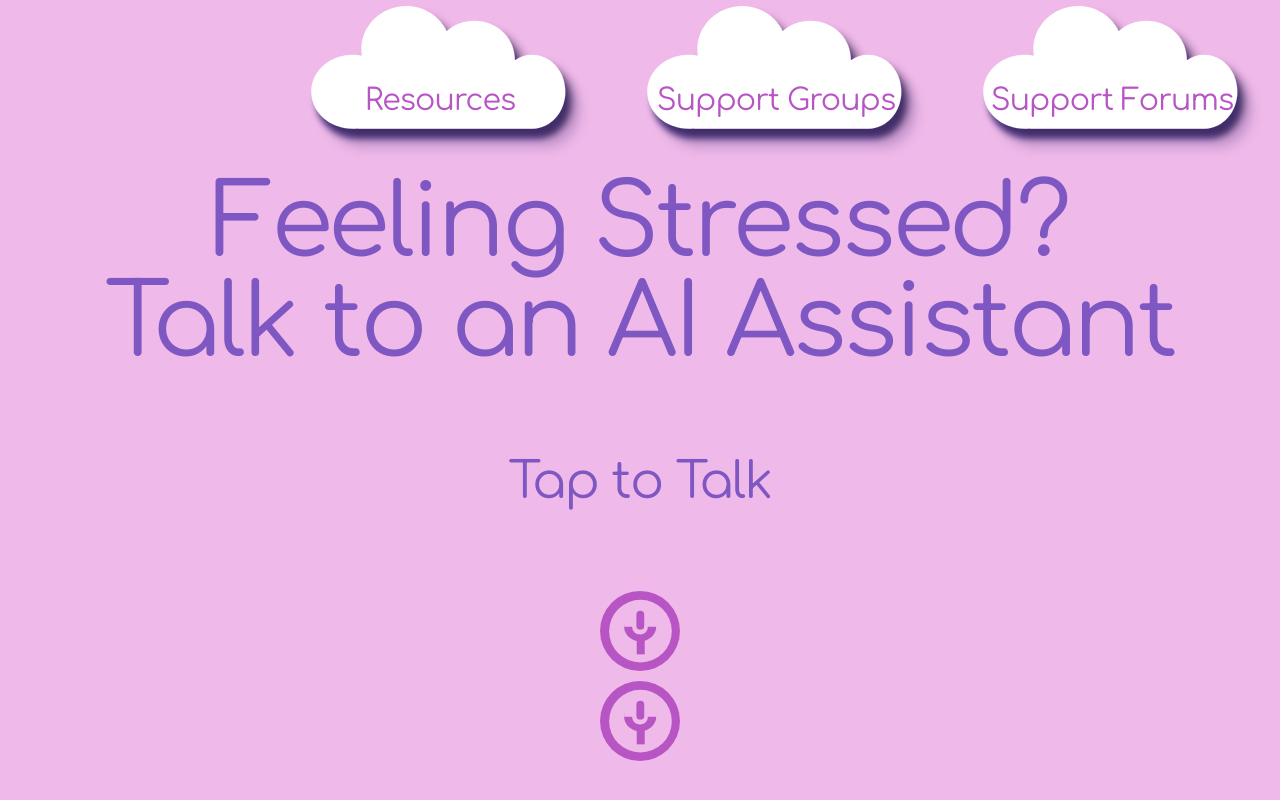
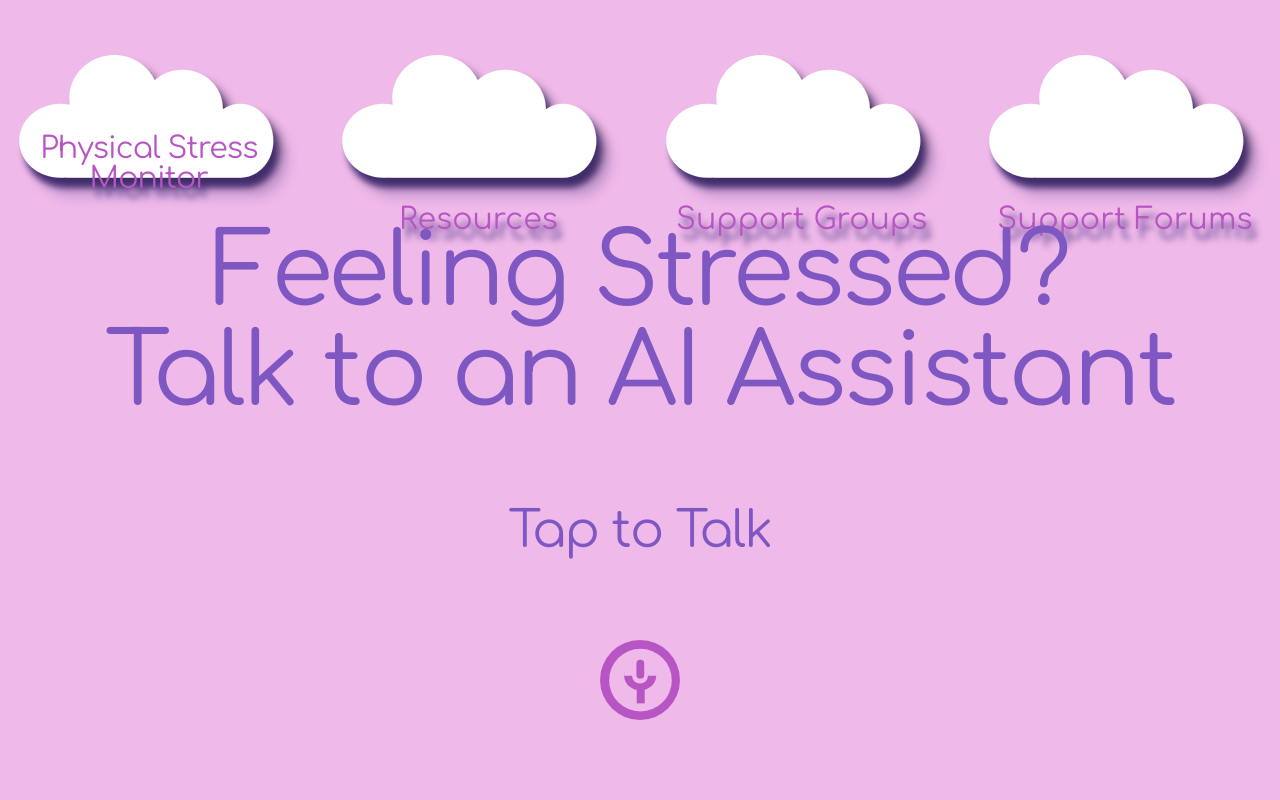
Before and after one commit to Chase-520/TritonHack, a Flask app: page /home in a window 1280 px wide; the page is wider, and only the part inside the window is pictured. Run offline with Flask 3, Linux system fonts and the light colour scheme.

Commit message:
Update HomePage.html

```diff
--- a/templates/HomePage.html
+++ b/templates/HomePage.html
@@ -1,68 +1,80 @@
 <!DOCTYPE html>
-<html lang="en">
+<html>
 <head>
   	<meta charset="utf-8">
   	<meta name="viewport" content="initial-scale=1, width=device-width">
 
-    <title>Home Page</title>
-
-    <!-- Google Fonts -->
+  	<link rel="stylesheet"  href="./HomePage.css" />
   	<link rel="stylesheet" href="https://fonts.googleapis.com/css2?family=Comfortaa:wght@400&display=swap" />
 
-    <!-- Local CSS -->
-    <link rel="stylesheet" href="{{ url_for('static', filename='style/HomePage.css') }}">
+
+
 </head>
-<body style="background-color: #EFB9E9;">
+<body bgColor = "EFB9E9">
 
   	<div class="frame-parent">
     		<div class="tab-resources-parent">
       			<div class="tab-resources" id="tabResources">
-                <img class="union-icon" alt="Resources Icon" src="{{ url_for('static', filename='Union.svg') }}">
-                <div class="resources">Resources</div>
+        				<img class="union-icon" alt="" src="Union.svg">
+
+        				<div class="resources">Physical Stress Monitor</div>
       			</div>
       			<div class="tab-resources" id="tabResources1">
-                <img class="union-icon" alt="Support Groups Icon" src="{{ url_for('static', filename='Union.svg') }}">
-                <div class="resources">Support Groups</div>
+        				<img class="union-icon" alt="" src="Union.svg">
+
+        				<div class="resources1">Resources</div>
       			</div>
       			<div class="tab-resources" id="tabResources2">
-                <img class="union-icon" alt="Support Forums Icon" src="{{ url_for('static', filename='Union.svg') }}">
-                <div class="resources">Support Forums</div>
+        				<img class="union-icon" alt="" src="Union.svg">
+
+        				<div class="resources1">Support Groups</div>
+      			</div>
+      			<div class="tab-resources" id="tabResources3">
+        				<img class="union-icon" alt="" src="Union.svg">
+
+        				<div class="resources1">Support Forums</div>
       			</div>
     		</div>
-
     		<div class="feeling-stressed-talk-container">
       			<span class="feeling-stressed-talk-container1">
         				<p class="feeling-stressed">Feeling Stressed?</p>
         				<p class="feeling-stressed">Talk to an AI Assistant</p>
       			</span>
     		</div>
-
     		<div class="tap-to-talk">Tap to Talk</div>
-
-        <img class="mic-button-icon" alt="Mic Button" src="{{ url_for('static', filename='Mic Button.svg') }}">
-
-		<form action="{{ url_for('talk_to_ai') }}" method="POST">
-			<button type="submit" class="mic-button">
-				<img src="{{ url_for('static', filename='Mic Button.svg') }}" alt="Mic Button" class="mic-button-icon">
-			</button>
-		</form>
+    		<img class="mic-button-icon" alt="" src="Mic Button.svg">
 
   	</div>
 
-    <!-- Navigation Scripts -->
+
+
+
   	<script>
-        document.getElementById("tabResources")?.addEventListener("click", function () {
-            window.location.href = "{{ url_for('static', filename='ResourcePage.html') }}";
+    		var tabResources = document.getElementById("tabResources");
+    		if(tabResources) {
+      			tabResources.addEventListener("click", function (e) {
+        				window.location.href = "PhysicalStressMonitorPage.html";
       			});
+    		}
 
-        document.getElementById("tabResources1")?.addEventListener("click", function () {
-            window.location.href = "{{ url_for('static', filename='SupportGroupsPage.html') }}";
+    		var tabResources1 = document.getElementById("tabResources1");
+    		if(tabResources1) {
+      			tabResources1.addEventListener("click", function (e) {
+        				window.location.href = "ResourcePage.html";
       			});
+    		}
 
-        document.getElementById("tabResources2")?.addEventListener("click", function () {
-            window.location.href = "{{ url_for('static', filename='SupportForumsPage.html') }}";
+    		var tabResources2 = document.getElementById("tabResources2");
+    		if(tabResources2) {
+      			tabResources2.addEventListener("click", function (e) {
+        				window.location.href = "SupportGroupsPage.html";
       			});
-    </script>
+    		}
 
-</body>
+    		var tabResources3 = document.getElementById("tabResources3");
+    		if(tabResources3) {
+      			tabResources3.addEventListener("click", function (e) {
+        				window.location.href = "SupportForumsPage.html";
+      			});
+    		}</script></body>
 </html>
```
Lines whose indentation alone changed are shown as unchanged.
